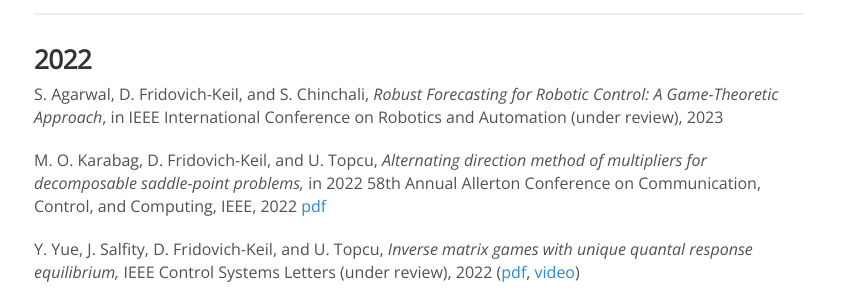
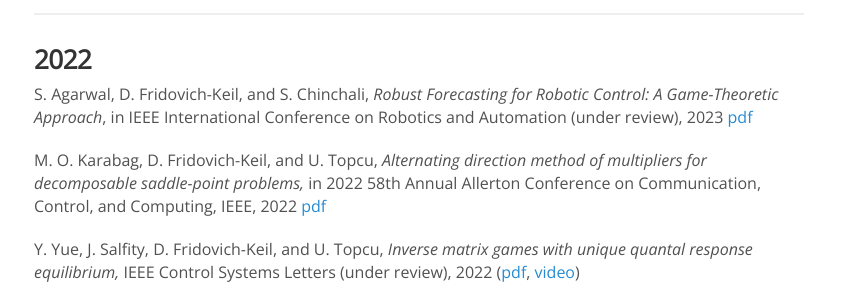
Before and after one commit to KordingLab/KordingLab.github.io, a Jekyll site: the page built from publications.md, in a window 1280 px wide and 900 px high. Shown: the part 138-438 px from the top of the window, without its empty margins (221-1070 px from the left). Built offline with Jekyll 4.4.1, drawn with Linux system fonts in a browser that asks for light colours; nearby versions of some CDN libraries; comment, search, counter and statistics services are not loaded.

Commit message:
link to paper

```diff
--- a/_data/news.yml
+++ b/_data/news.yml
@@ -1,6 +1,6 @@
 - date: 2022-15-09
   details: >-
-    D. Fridovich-Keil submitted <i>Robust Forecasting for Robotic Control: A Game-Theoretic Approach</i> to ICRA 2023.
+    D. Fridovich-Keil submitted <a href="https://arxiv.org/abs/2209.10802">Robust Forecasting for Robotic Control: A Game-Theoretic Approach</a> to ICRA 2023.
 
 - date: 2022-07-17
   details: >-
--- a/publications.md
+++ b/publications.md
@@ -9,7 +9,7 @@ For metrics and citations, please refer to David's [Google Scholar profile](http
 
 ### 2022
 
-S. Agarwal, D. Fridovich-Keil, and S. Chinchali, _Robust Forecasting for Robotic Control: A Game-Theoretic Approach_, in IEEE International Conference on Robotics and Automation (under review), 2023
+S. Agarwal, D. Fridovich-Keil, and S. Chinchali, _Robust Forecasting for Robotic Control: A Game-Theoretic Approach_, in IEEE International Conference on Robotics and Automation (under review), 2023 [pdf](https://arxiv.org/abs/2209.10802)
 
 M. O. Karabag, D. Fridovich-Keil, and U. Topcu, _Alternating direction method of multipliers for decomposable saddle-point problems,_ in 2022 58th Annual Allerton Conference on Communication, Control, and Computing, IEEE, 2022 [pdf](https://arxiv.org/pdf/2209.04536.pdf)
 
```
